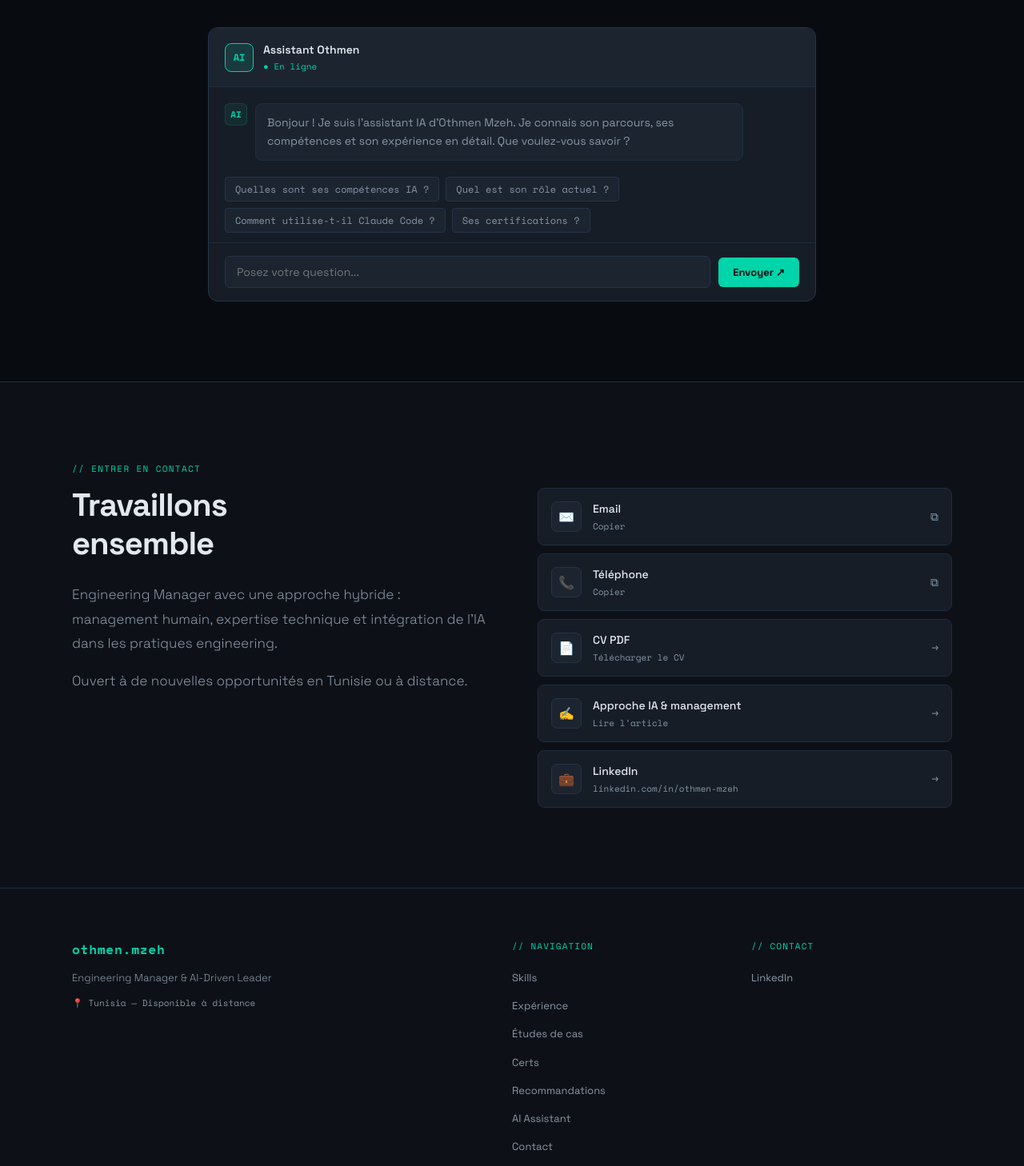
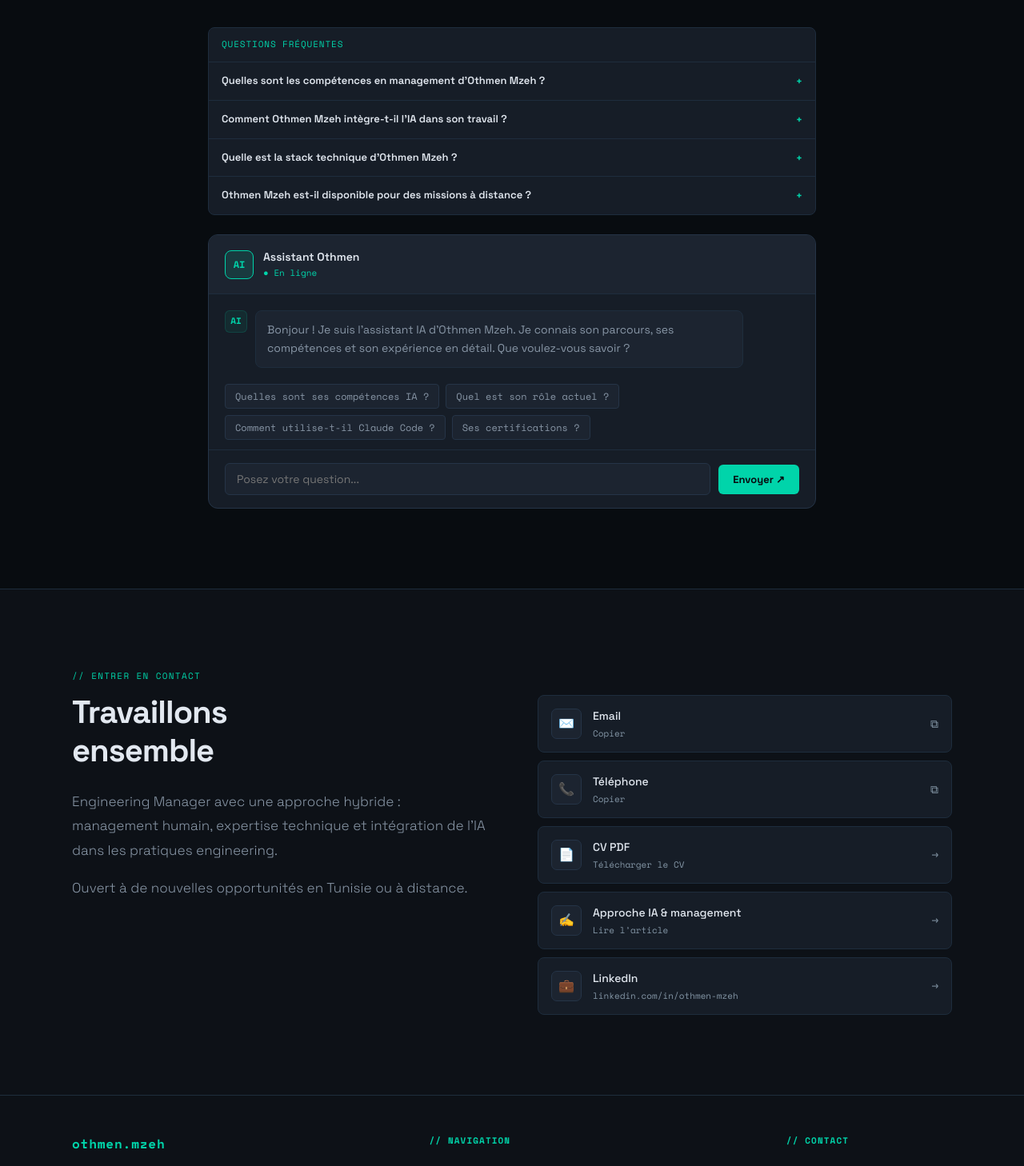
Before and after one commit to othmzh/portfolio_mzeh, a Next.js app: page / in a window 1280 px wide. Shown: the part 5821-7279 px from the top of the page at 80% size. Built offline with nearby package versions, Linux system fonts and the light colour scheme.

Commit message:
Improve SEO metadata and expose FAQ content

```diff
--- a/components/AIChat.js
+++ b/components/AIChat.js
@@ -50,15 +50,15 @@ export default function AIChat() {
         <h2 className={styles.h2}>{t('chat.heading')}</h2>
         <p className={styles.sub}>{t('chat.sub')}</p>
 
-        {/* FAQ statique indexable par Google — visuellement masquée */}
-        <div style={{ position: 'absolute', width: 1, height: 1, overflow: 'hidden', clip: 'rect(0,0,0,0)', whiteSpace: 'nowrap' }} aria-hidden="false">
+        <div className={styles.faqList} itemScope itemType="https://schema.org/FAQPage">
+          <h3 className={styles.faqHeading}>{t('chat.faq.heading')}</h3>
           {FAQ.map((item, i) => (
-            <div key={i} itemScope itemType="https://schema.org/Question">
-              <h3 itemProp="name">{item.q}</h3>
-              <div itemScope itemType="https://schema.org/Answer" itemProp="acceptedAnswer">
+            <details key={i} className={styles.faqItem} itemScope itemProp="mainEntity" itemType="https://schema.org/Question">
+              <summary itemProp="name">{item.q}</summary>
+              <div className={styles.faqAnswer} itemScope itemProp="acceptedAnswer" itemType="https://schema.org/Answer">
                 <p itemProp="text">{item.a}</p>
               </div>
-            </div>
+            </details>
           ))}
         </div>
 
--- a/components/Footer.js
+++ b/components/Footer.js
@@ -30,20 +30,20 @@ export default function Footer() {
         </div>
 
         {/* Nav */}
-        <div className={styles.col}>
-          <div className={styles.colTitle}>{t('footer.nav.label')}</div>
-          <ul className={styles.list}>
+        <nav className={`${styles.col} ${styles.navCol}`} aria-label={t('footer.nav.label')}>
+          <h2 className={styles.colTitle}>{t('footer.nav.label')}</h2>
+          <ul className={`${styles.list} ${styles.navList}`}>
             {NAV.map(l => (
               <li key={l.href}>
                 <a href={l.href} className={styles.link}>{l.label}</a>
               </li>
             ))}
           </ul>
-        </div>
+        </nav>
 
         {/* Contact */}
-        <div className={styles.col}>
-          <div className={styles.colTitle}>{t('footer.contact.label')}</div>
+        <div className={`${styles.col} ${styles.contactCol}`}>
+          <h2 className={styles.colTitle}>{t('footer.contact.label')}</h2>
           <ul className={styles.list}>
             {SOCIAL.map(l => (
               <li key={l.label}>
--- a/locales/en.json
+++ b/locales/en.json
@@ -51,6 +51,7 @@
   "chat.suggestion.2": "How does he use Claude Code?",
   "chat.suggestion.3": "His certifications?",
   "chat.faq.0.q": "What are Othmen Mzeh's management skills?",
+  "chat.faq.heading": "Frequently asked questions",
   "chat.faq.0.a": "Agile/Scrum, Azure DevOps, Release Management, technical team leadership, mentoring and end-to-end delivery management.",
   "chat.faq.1.q": "How does Othmen Mzeh integrate AI into his work?",
   "chat.faq.1.a": "He uses Claude Code for assisted code reviews, structured prompts and automated quality checklists. These workflows reduced the workload of certain recurring activities by roughly 50%.",
--- a/locales/fr.json
+++ b/locales/fr.json
@@ -51,6 +51,7 @@
   "chat.suggestion.2": "Comment utilise-t-il Claude Code ?",
   "chat.suggestion.3": "Ses certifications ?",
   "chat.faq.0.q": "Quelles sont les compétences en management d'Othmen Mzeh ?",
+  "chat.faq.heading": "Questions fréquentes",
   "chat.faq.0.a": "Agile/Scrum, Azure DevOps, Release Management, Leadership d'équipes techniques, mentoring et gestion du delivery end-to-end.",
   "chat.faq.1.q": "Comment Othmen Mzeh intègre-t-il l'IA dans son travail ?",
   "chat.faq.1.a": "Il utilise Claude Code pour les revues de code assistées, crée des prompts structurés et des checklists qualité automatisées. Ces workflows ont réduit d'environ 50 % la charge de certaines activités récurrentes.",
--- a/pages/index.js
+++ b/pages/index.js
@@ -23,7 +23,6 @@ export default function Home() {
       <Head>
         <title>{t('meta.title')}</title>
         <meta name="description" content={t('meta.description')} />
-        <meta name="keywords" content="Engineering Manager, Technical Delivery Manager, AI, Claude Code, Agile, Scrum, Tunisia, Remote, Symfony, Angular, Azure DevOps" />
         <meta name="author" content="Othmen Mzeh" />
         <meta name="robots" content="index, follow" />
         <link rel="canonical" href={canonicalUrl} />
--- a/styles/AIChat.module.css
+++ b/styles/AIChat.module.css
@@ -32,6 +32,73 @@
   color: var(--text2);
   margin-bottom: 2rem;
   max-width: 600px;
+}
+
+.faqList {
+  max-width: 760px;
+  margin: 0 auto 24px;
+  border: 1px solid var(--border);
+  border-radius: 8px;
+  background: var(--surface);
+  overflow: hidden;
+}
+
+.faqHeading {
+  margin: 0;
+  padding: 12px 16px;
+  border-bottom: 1px solid var(--border);
+  color: var(--accent);
+  font-family: var(--mono);
+  font-size: 11px;
+  font-weight: 400;
+  letter-spacing: 0.08em;
+  text-transform: uppercase;
+}
+
+.faqItem {
+  padding: 0 16px;
+}
+
+.faqItem + .faqItem {
+  border-top: 1px solid var(--border);
+}
+
+.faqItem summary {
+  padding: 13px 22px 13px 0;
+  color: var(--text);
+  cursor: pointer;
+  font-size: 13px;
+  font-weight: 600;
+  list-style: none;
+  position: relative;
+}
+
+.faqItem summary::-webkit-details-marker {
+  display: none;
+}
+
+.faqItem summary::after {
+  content: '+';
+  position: absolute;
+  right: 0;
+  color: var(--accent);
+  font-family: var(--mono);
+}
+
+.faqItem[open] summary::after {
+  content: '−';
+}
+
+.faqItem summary:focus-visible {
+  outline: 2px solid var(--accent);
+  outline-offset: 2px;
+}
+
+.faqAnswer {
+  padding: 0 0 13px;
+  color: var(--text2);
+  font-size: 13px;
+  line-height: 1.65;
 }
 
 .wrapper {
--- a/styles/Footer.module.css
+++ b/styles/Footer.module.css
@@ -1,7 +1,7 @@
 .footer {
   background: var(--bg2);
   border-top: 1px solid var(--border);
-  padding: 4rem 5vw 2rem;
+  padding: 3rem 5vw 1.5rem;
   position: relative;
   z-index: 1;
 }
@@ -10,9 +10,9 @@
   max-width: 1100px;
   margin: 0 auto;
   display: grid;
-  grid-template-columns: 2fr 1fr 1fr;
-  gap: 3rem;
-  padding-bottom: 3rem;
+  grid-template-columns: 1.4fr 1.4fr 0.7fr;
+  gap: 2rem;
+  padding-bottom: 2rem;
   border-bottom: 1px solid var(--border);
 }
 
@@ -52,6 +52,7 @@
 }
 
 .colTitle {
+  margin: 0;
   font-family: var(--mono);
   font-size: 11px;
   letter-spacing: 0.1em;
@@ -66,6 +67,13 @@
   gap: 0.6rem;
 }
 
+.navList {
+  display: grid;
+  grid-template-columns: repeat(2, minmax(0, 1fr));
+  column-gap: 1.25rem;
+  row-gap: 0.55rem;
+}
+
 .link {
   font-size: 13px;
   color: var(--text2);
@@ -77,9 +85,16 @@
   color: var(--accent);
 }
 
+.link:focus-visible,
+.brandName:focus-visible {
+  outline: 2px solid var(--accent);
+  outline-offset: 3px;
+  border-radius: 2px;
+}
+
 .bottom {
   max-width: 1100px;
-  margin: 2rem auto 0;
+  margin: 1.5rem auto 0;
   display: flex;
   align-items: center;
   justify-content: space-between;
@@ -96,8 +111,24 @@
 
 @media (max-width: 700px) {
   .inner {
-    grid-template-columns: 1fr;
-    gap: 2rem;
+    grid-template-columns: minmax(0, 1fr) minmax(0, 1fr);
+    gap: 1.5rem 1.25rem;
+  }
+
+  .brand {
+    grid-column: 1 / -1;
+  }
+
+  .navCol {
+    grid-column: 1 / -1;
+  }
+
+  .contactCol {
+    grid-column: 1 / -1;
+  }
+
+  .navList {
+    grid-template-columns: repeat(2, minmax(0, 1fr));
   }
 
   .bottom {
@@ -105,3 +136,13 @@
     align-items: flex-start;
   }
 }
+
+@media (max-width: 380px) {
+  .inner {
+    grid-template-columns: 1fr;
+  }
+
+  .navCol {
+    grid-column: auto;
+  }
+}
```
Also changed, not shown: pages/approche-ia-management.js (+27 -2 lines), 1 other file (tests, documents, lock files or other folders).
